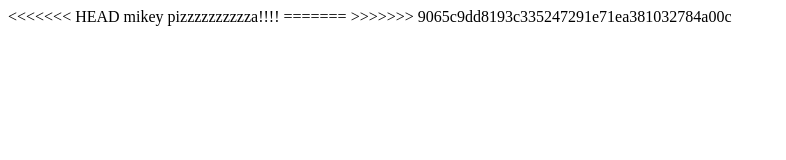
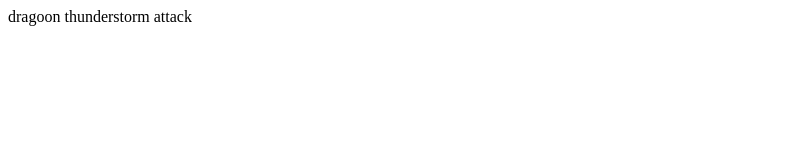
Before and after one commit to draunger/project1, a plain HTML site: page index.html in a window 1280 px wide. Shown: the whole page, without its empty margins (0-786 px from the left). Drawn offline with Linux system fonts and the light colour scheme.

Commit message:
docs: add a new thing

```diff
--- a/index.html
+++ b/index.html
@@ -6,10 +6,6 @@
     <title>tmnt</title>
 </head>
 <body>
-<<<<<<< HEAD
-       mikey pizzzzzzzzzza!!!!
-=======
-
->>>>>>> 9065c9dd8193c335247291e71ea381032784a00c
+dragoon thunderstorm attack
 </body>
 </html>
```
